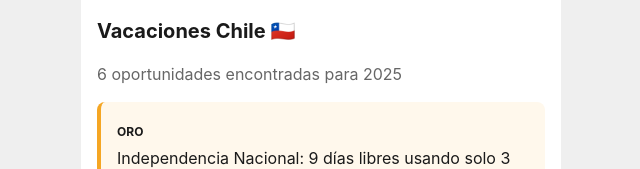
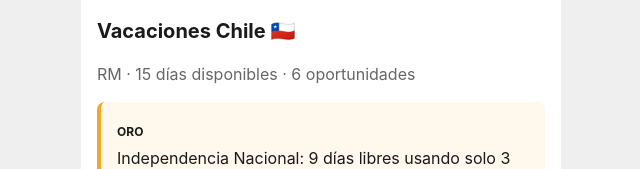
Before and after one commit to mvargascode/vacaciones-chile, a React (Vite) app: page / in a window 1280 px wide. Shown: the top 169 px of the page, without its empty margins (319-959 px from the left). Built offline with nearby package versions, Linux system fonts and the light colour scheme.

Commit message:
feat: Context de preferencias, hooks de holidays y recomendaciones (Etapa 2)

```diff
--- a/src/App.tsx
+++ b/src/App.tsx
@@ -1,6 +1,5 @@
-import { getHolidaysForRegion } from './services/holidayService'
-import { buildYearCalendar } from './services/calendarService'
-import { generateRecommendations } from './services/recommendationService'
+import { useUserPreferences } from './hooks/useUserPreferences'
+import { useRecommendations } from './hooks/useRecommendations'
 
 const TIER_COLORS: Record<string, string> = {
   oro:    'var(--color-oro-bg)',
@@ -9,9 +8,10 @@ const TIER_COLORS: Record<string, string> = {
 }
 
 function App() {
-  const holidays        = getHolidaysForRegion(2025, 'RM')
-  const calendar        = buildYearCalendar(2025, holidays)
-  const recommendations = generateRecommendations(calendar, 10)
+  const { preferences } = useUserPreferences()
+  const { region, availableDays, year } = preferences
+
+  const recommendations = useRecommendations(year, region, availableDays)
 
   return (
     <div className="app-container">
@@ -19,7 +19,7 @@ function App() {
         Vacaciones Chile 🇨🇱
       </h1>
       <p style={{ padding: '0 1rem 1rem', color: 'var(--color-text-secondary)' }}>
-        {recommendations.length} oportunidades encontradas para 2025
+        {region} · {availableDays} días disponibles · {recommendations.length} oportunidades
       </p>
       <ul style={{ padding: '0 1rem', display: 'flex', flexDirection: 'column', gap: 'var(--space-3)' }}>
         {recommendations.map(r => (
--- /dev/null
+++ b/src/context/UserPreferencesContext.tsx
@@ -0,0 +1,80 @@
+import { createContext, useContext, useState, useEffect } from 'react'
+import type { ReactNode } from 'react'
+import type { UserPreferences } from '../types/user.types'
+
+// Valores por defecto — lo que ve un usuario nuevo
+const DEFAULT_PREFERENCES: UserPreferences = {
+  region: 'RM',
+  availableDays: 15,
+  year: 2025,
+}
+
+const STORAGE_KEY = 'vacaciones-chile:preferences'
+
+// Cargamos desde localStorage si existe, si no usamos defaults
+function loadPreferences(): UserPreferences {
+  try {
+    const stored = localStorage.getItem(STORAGE_KEY)
+    if (stored) return { ...DEFAULT_PREFERENCES, ...JSON.parse(stored) }
+  } catch {
+    // Si hay error de parsing ignoramos y usamos defaults
+  }
+  return DEFAULT_PREFERENCES
+}
+
+// --- Tipos del Context ---
+interface UserPreferencesContextType {
+  preferences: UserPreferences
+  setRegion: (region: string) => void
+  setAvailableDays: (days: number) => void
+  setYear: (year: number) => void
+  isConfigured: boolean   // true si el usuario ya pasó por onboarding
+}
+
+const UserPreferencesContext = createContext<UserPreferencesContextType | null>(null)
+
+// --- Provider ---
+export function UserPreferencesProvider({ children }: { children: ReactNode }) {
+  const [preferences, setPreferences] = useState<UserPreferences>(loadPreferences)
+  const [isConfigured, setIsConfigured] = useState<boolean>(
+    () => localStorage.getItem(STORAGE_KEY) !== null
+  )
+
+  // Cada vez que cambian las preferencias las guardamos en localStorage
+  useEffect(() => {
+    localStorage.setItem(STORAGE_KEY, JSON.stringify(preferences))
+    setIsConfigured(true)
+  }, [preferences])
+
+  function setRegion(region: string) {
+    setPreferences(prev => ({ ...prev, region }))
+  }
+
+  function setAvailableDays(availableDays: number) {
+    setPreferences(prev => ({ ...prev, availableDays }))
+  }
+
+  function setYear(year: number) {
+    setPreferences(prev => ({ ...prev, year }))
+  }
+
+  return (
+    <UserPreferencesContext.Provider value={{
+      preferences,
+      setRegion,
+      setAvailableDays,
+      setYear,
+      isConfigured,
+    }}>
+      {children}
+    </UserPreferencesContext.Provider>
+  )
+}
+
+// --- Hook de acceso ---
+// Lo exportamos desde acá para que los componentes no importen el Context directamente
+export function useUserPreferences(): UserPreferencesContextType {
+  const ctx = useContext(UserPreferencesContext)
+  if (!ctx) throw new Error('useUserPreferences debe usarse dentro de UserPreferencesProvider')
+  return ctx
+}
--- /dev/null
+++ b/src/hooks/useHolidays.ts
@@ -0,0 +1,8 @@
+import { useMemo } from "react";
+import { getHolidaysForRegion } from "../services/holidayService";
+import type { Holiday } from "../types/holiday.types";
+
+export function useHolidays(year: number, region: string): Holiday[] {
+  // useMemo evita recalcular si year y region no cambiaron
+  return useMemo(() => getHolidaysForRegion(year, region), [year, region]);
+}
--- /dev/null
+++ b/src/hooks/useRecommendations.ts
@@ -0,0 +1,18 @@
+import { useMemo } from "react";
+import { buildYearCalendar } from "../services/calendarService";
+import { generateRecommendations } from "../services/recommendationService";
+import { useHolidays } from "./useHolidays";
+import type { VacationWindow } from "../types/recommendation.types";
+
+export function useRecommendations(
+  year: number,
+  region: string,
+  availableDays: number,
+): VacationWindow[] {
+  const holidays = useHolidays(year, region);
+
+  return useMemo(() => {
+    const calendar = buildYearCalendar(year, holidays);
+    return generateRecommendations(calendar, availableDays);
+  }, [year, holidays, availableDays]);
+}
--- /dev/null
+++ b/src/hooks/useUserPreferences.ts
@@ -0,0 +1,3 @@
+// Re-exportamos desde el context para mantener la convención:
+// los componentes siempre importan hooks desde /hooks, nunca desde /context
+export { useUserPreferences } from "../context/UserPreferencesContext";
--- a/src/main.tsx
+++ b/src/main.tsx
@@ -3,10 +3,13 @@ import { createRoot } from 'react-dom/client'
 import './styles/reset.css'
 import './styles/tokens.css'
 import './styles/global.css'
+import { UserPreferencesProvider } from './context/UserPreferencesContext'
 import App from './App.tsx'
 
 createRoot(document.getElementById('root')!).render(
   <StrictMode>
-    <App />
+    <UserPreferencesProvider>
+      <App />
+    </UserPreferencesProvider>
   </StrictMode>,
 )
```
